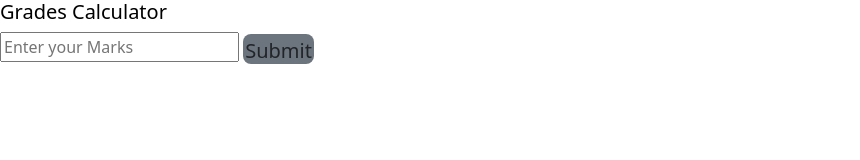
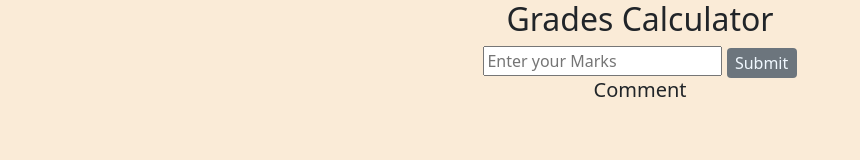
Before and after one commit to Rawllings/code_challenge, a plain HTML site: page index.html in a window 1280 px wide. Shown: the whole page, without its empty margins (0-860 px from the left). Drawn offline with nearby package versions, Linux system fonts and the light colour scheme.

Commit message:
Task submission

```diff
--- a/index.html
+++ b/index.html
@@ -9,13 +9,15 @@
 </head>
 <body>
     <div id="container">
-        <h1 id="navbar">Grades Calculator</h1>
-        <form action="">
-            <input type="number" placeholder="Enter your Marks">
-            <button id="btn" type="submit" class="btn btn-outline-dark btn-secondary btn-lg">Submit</button>
-        </form>
+        <h2 id="navbar">Grades Calculator</h2>
+            <input type="number" placeholder="Enter your Marks" id="grade">
+            <button onclick="calculateGrade()" id="btn" type="submit" class="btn btn-sm btn-outline-dark btn-secondary btn-lg" required>Submit</button>
+
+        <h5>Comment</h5>
+        <p id="result"></p>
     </div>
 
+    <script src="./index.js"></script>
 
 </body>
 </html>
--- a/index.js
+++ b/index.js
@@ -0,0 +1,23 @@
+function calculateGrade(){
+    let grade = document.getElementById("grade").value;
+
+        if (grade >= 79) {
+           document.getElementById("result").innerHTML = `Excellent, your grade is A.`
+        }
+        else if (grade >= 60 ) {
+            document.getElementById("result").innerHTML = `Your grade is B, It's fair.`
+        }
+        else if (grade >= 49) {
+            document.getElementById("result").innerHTML = `Your grade is C, you need to put more effort.`
+        }
+        else if (grade >= 40) {
+            document.getElementById("result").innerHTML = `Your grade is D, prepare for supplementary exam.`
+        }
+        else if  (grade < 40) {
+            document.getElementById("result").innerHTML = `Your grade is E, you will not proceed to the next class.`
+        }
+        else {
+            document.getElementById("result").innerHTML = `You did not input marks`
+        }
+
+}
--- a/styles.css
+++ b/styles.css
@@ -1,18 +1,17 @@
 @import url("https://cdn.jsdelivr.net/npm/bootstrap@5.2.3/dist/css/bootstrap.min.css");
 
-/* * {
-    padding: 0px;
-    width: 0px;
-} */
 
-
-#navbar {
-    color: rgb(0, 0, 0);
-    font-size: 20px;
+body {
+    text-align: center;
+    background-color: antiquewhite;
+    align-items: center;
 }
 
 #btn {
-    padding: 2px;
+    padding: 1px;
     height: 30px;
+    width: 70px;
     border: 0px;
+    color: aliceblue;
+    font-size: medium;
 }
```
Also changed, not shown: 1 other file.
